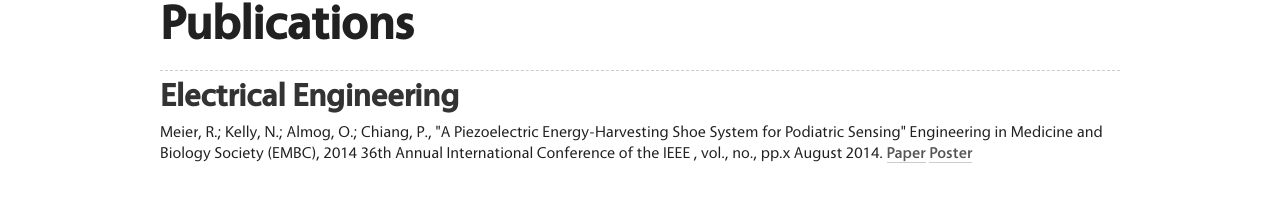
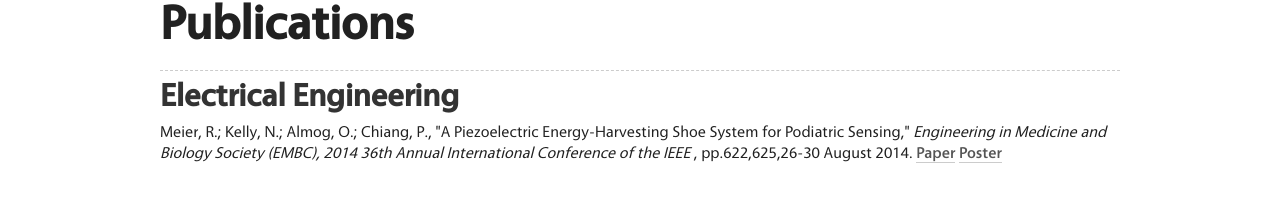
Before and after one commit to skimmmer/skimmmer.github.io, a Jekyll site: the page built from publications/index.html, in a window 1280 px wide. Shown: the part 398-600 px from the top of the page. Built offline with Jekyll 4.4.1, drawn with Linux system fonts in a browser that asks for light colours; nearby versions of some CDN libraries.

Commit message:
Edited pubs

```diff
--- a/publications/index.html
+++ b/publications/index.html
@@ -4,4 +4,4 @@ layout: default
 ---
 <h1>Publications</h1>
 <h2>Electrical Engineering</h2>
-<p>Meier, R.; Kelly, N.; Almog, O.; Chiang, P., "A Piezoelectric Energy-Harvesting Shoe System for Podiatric Sensing" Engineering in Medicine and Biology Society (EMBC), 2014 36th Annual International Conference of the IEEE , vol., no., pp.x August 2014. <a href="#">Paper</a> <a href="/papers/steps_poster.pdf">Poster</a></p>
+<p>Meier, R.; Kelly, N.; Almog, O.; Chiang, P., "A Piezoelectric Energy-Harvesting Shoe System for Podiatric Sensing," <i>Engineering in Medicine and Biology Society (EMBC), 2014 36th Annual International Conference of the IEEE</i> , pp.622,625,26-30 August 2014. <a href="http://ieeexplore.ieee.org/stamp/stamp.jsp?tp=&arnumber=6943668&isnumber=6943513">Paper</a> <a href="/papers/steps_poster.pdf">Poster</a></p>
```
